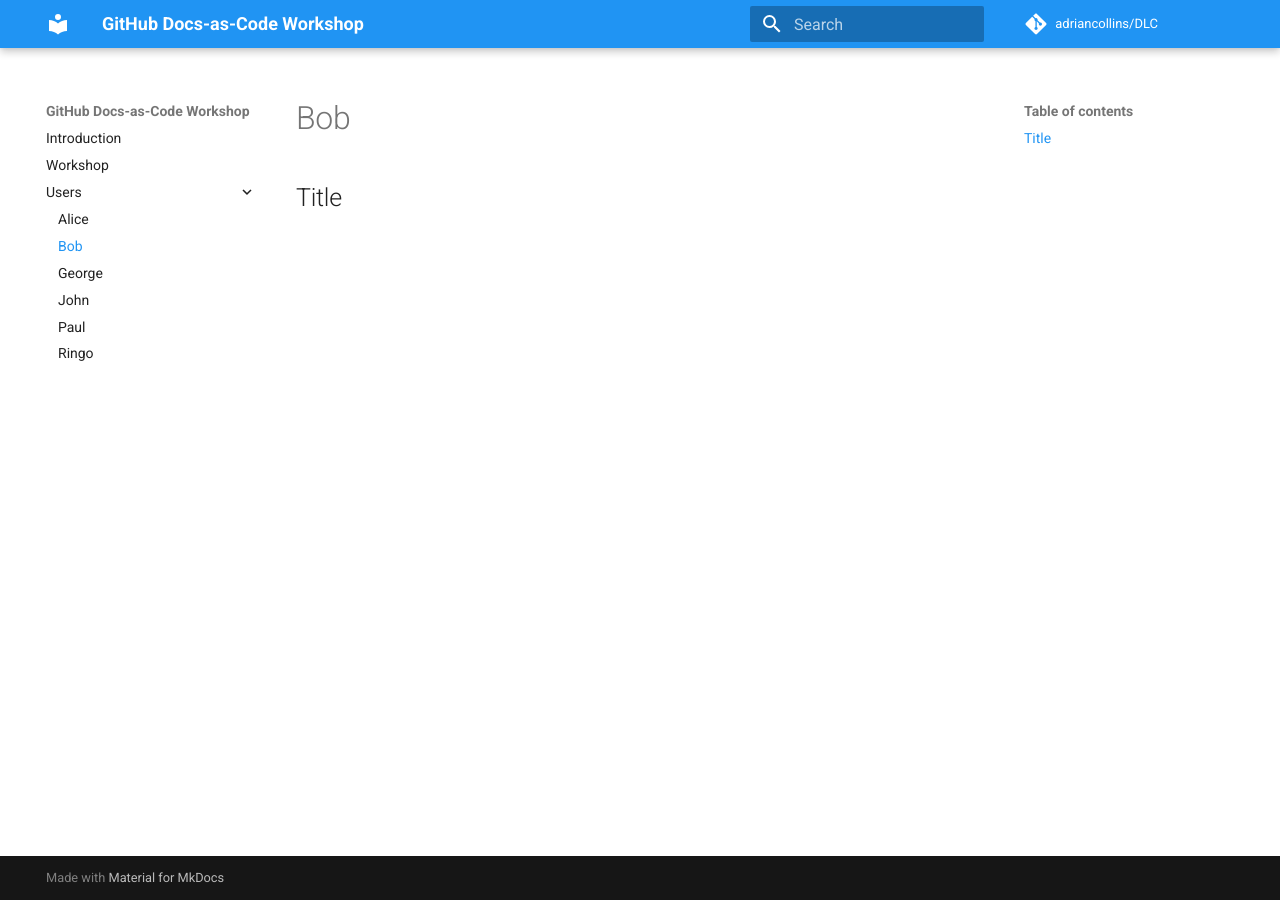
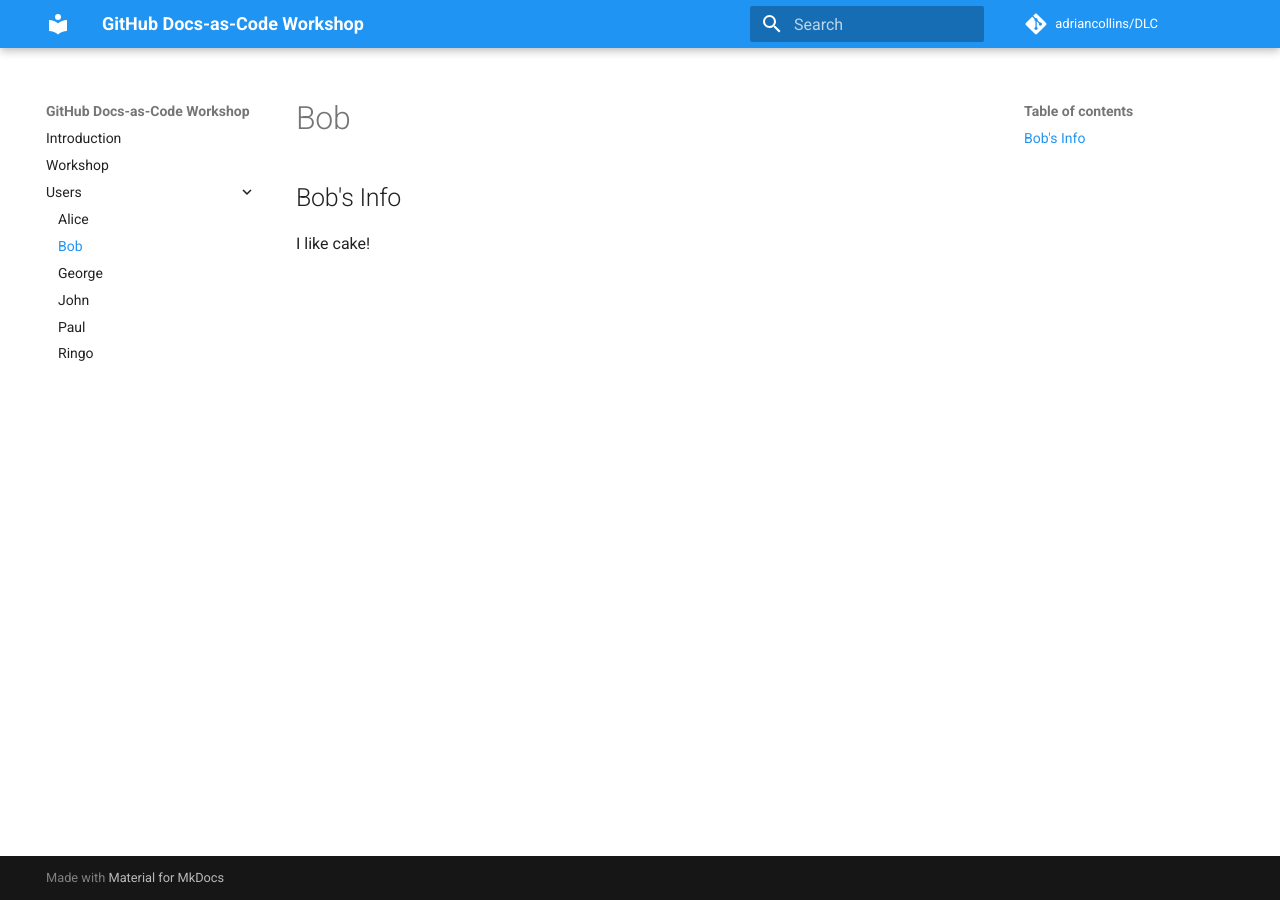
Before and after one commit to adriancollins/DLC, an MkDocs documentation site: the page built from docs/people/Bob.md, in a window 1280 px wide. Built offline with MkDocs 1.6.1 and Material for MkDocs 9.7.7, drawn with Linux system fonts in a browser that asks for light colours; comment, search, counter and statistics services are not loaded.

Commit message:
Update Bob.md

```diff
--- a/docs/people/Bob.md
+++ b/docs/people/Bob.md
@@ -1 +1,2 @@
-## Title
+## Bob's Info
+I like cake!
```
